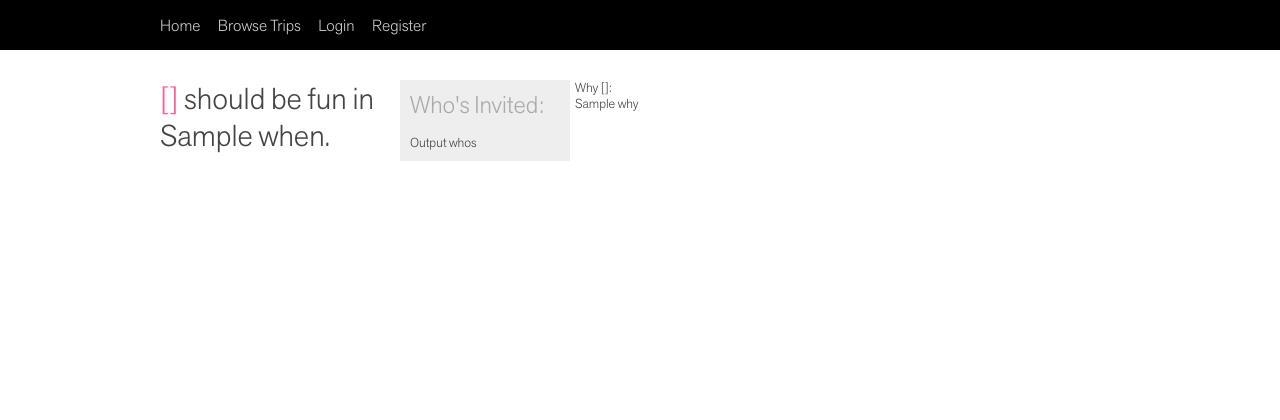
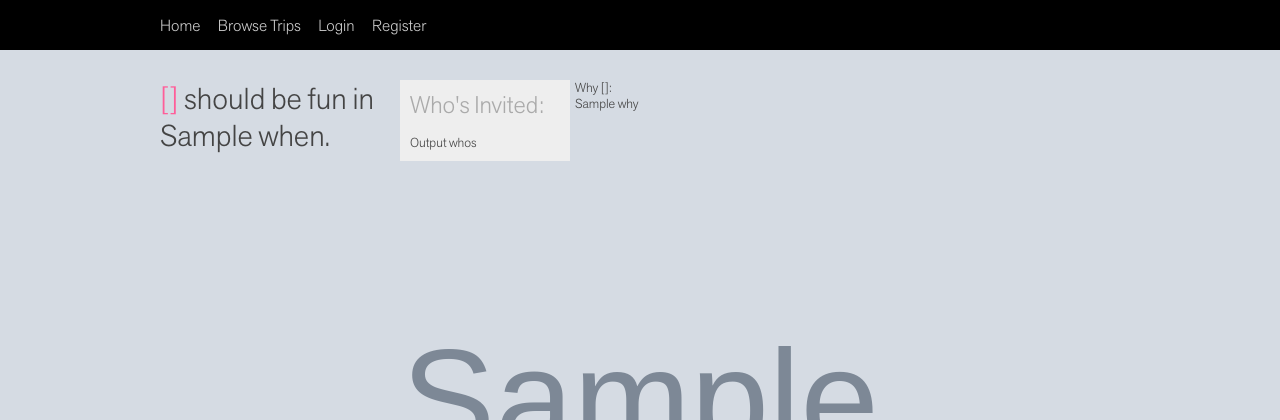
Before and after one commit to nategraves/Accompany-Me, a Django app: template templates/trips/view.html in a window 1280 px wide. Shown: the top 420 px of the page. Run offline with Django 3.2, Linux system fonts and the light colour scheme; the template is opened without the code that fills it: most values are stand-ins (such as "Sample title", 1, 10 or a date in 2020); grey boxes marked "Sample" are stand-in pictures; some libraries are stand-ins or nearby versions.

Commit message:
Getting bg image in there on view page

```diff
--- a/static/js/flickr.js
+++ b/static/js/flickr.js
@@ -6,6 +6,7 @@
 			var link_url = 'http://flickr.com/' + v.owner + '/' + v.id;
 			var img_url = 'http://farm' + v.farm + '.static.flickr.com/' + v.server + '/' + v.id + '_' + v.secret + '_s.jpg';
 			$('#photos').append("<li class='flickr'><img src='" + img_url + "'/></li>");
+			$('form').append("<input type='hidden' name='image' value='" + img_url + "'/>");
 		});
 	});
 }
--- a/templates/trips/view.html
+++ b/templates/trips/view.html
@@ -2,6 +2,15 @@
 
 {% block extra_css %}
 <link rel='stylesheet' href='/static/css/trips/view.css'>
+<style>
+html {
+	background: url({{trip.image}}) no-repeat center center fixed;
+	-webkit-background-size: cover;
+	-moz-background-size: cover;
+	-o-background-size: cover;
+	background-size: cover;
+}
+</style>
 {% endblock %}
 
 {% block extra_js %}
@@ -28,7 +37,7 @@
 	{% for message in messages %}
 		{% if message.level = 25 %}
 		<p>{{ message }}</p>
-		<p><a href='/registration/register'>Create an account</a> or <a href='/registration/login/'>log in</a> to be able to addto or edit your trip. </p>
+		<p><a href='/registration/register'>Create an account</a> or <a href='/registration/login/'>log in</a> to be able to add to or edit your trip. </p>
 		{% endif %}
 	{% endfor %}
 </div>
```
Also changed, not shown: apps/trips/views.py (+8 -6 lines).
